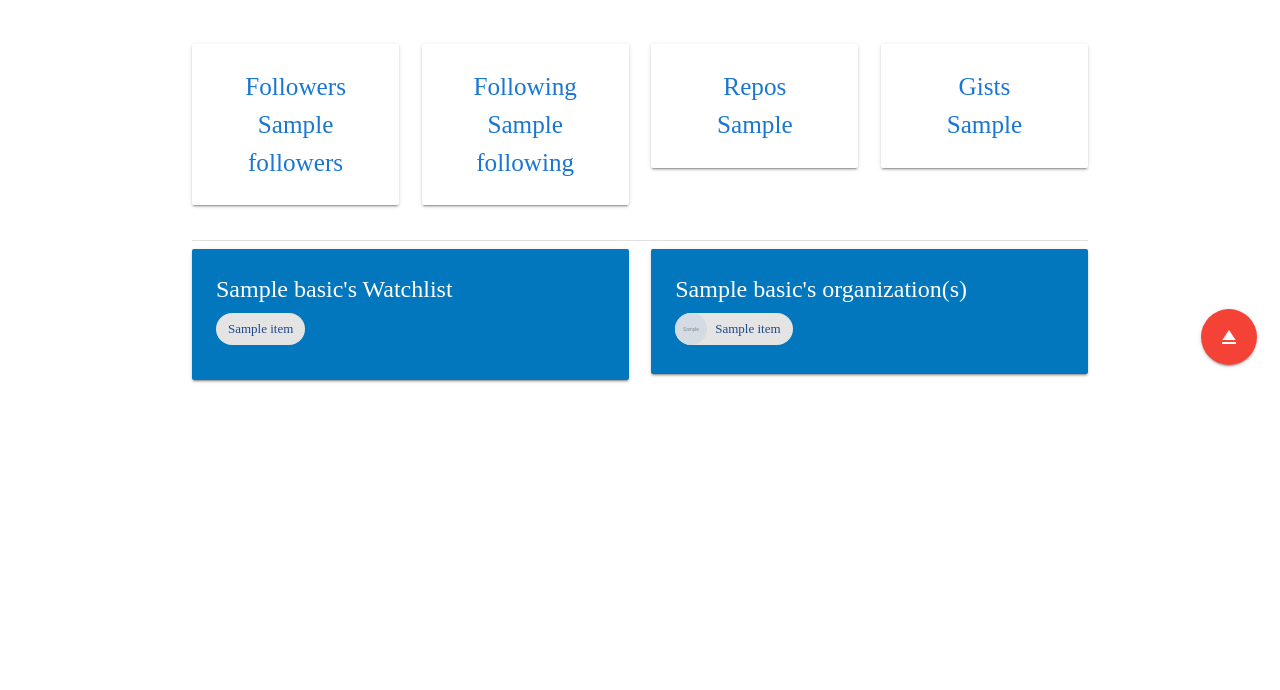
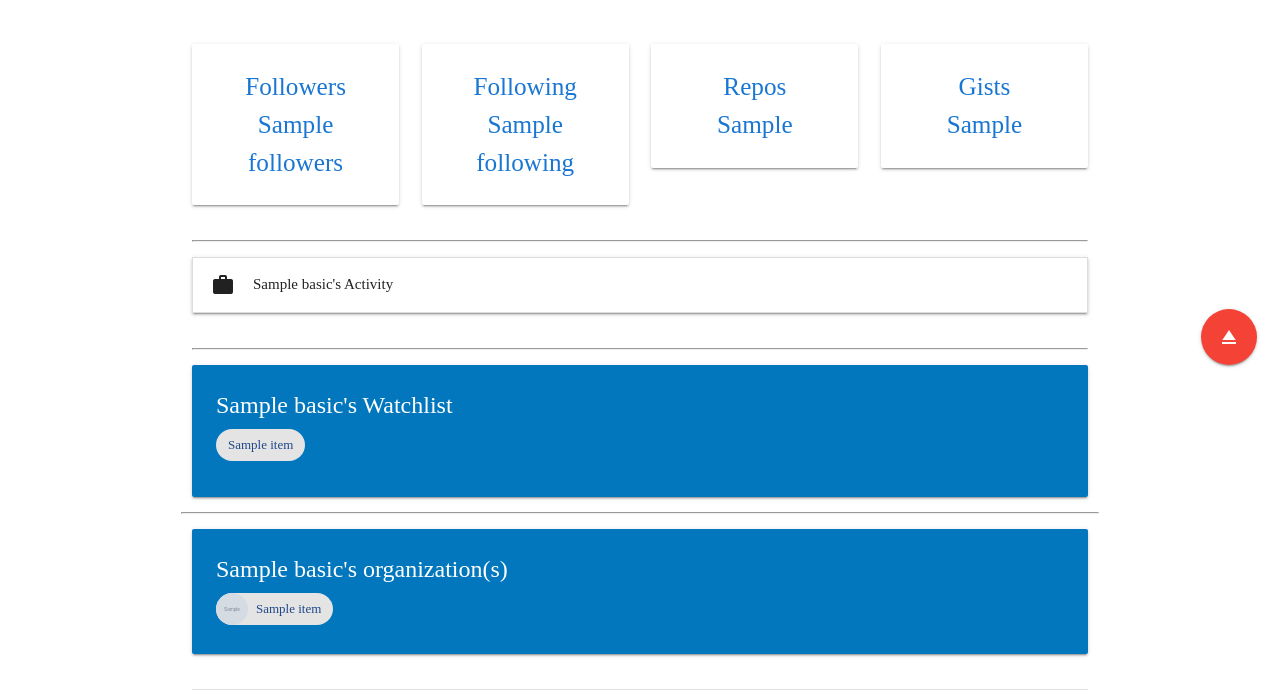
Before and after one commit to aman-roy/StalkHub, a Flask app: template templates/profile.html in a window 1280 px wide. Shown: the part 412-1102 px from the top of the page. Before the commit the page ends 795 px from the top, so only its background shows below. Run offline with Flask 2, Linux system fonts and the light colour scheme; the template is opened without the code that fills it: most values are stand-ins (such as "Sample title", 1, 10 or a date in 2020); grey boxes marked "Sample" are stand-in pictures; parts of the project's set-up code (start-up, migrations or seed data) failed here and were passed over; some libraries are stand-ins or nearby versions; some web fonts are replaced.

Commit message:
activity implimented

```diff
--- a/templates/profile.html
+++ b/templates/profile.html
@@ -70,41 +70,64 @@
 			</div>
 		</div>
 
-		<div class="divider"></div>
+		<hr>
 
 		<div class="row">
-			<div class="col m6 l6 s12">
+			<div class="col s12 m12 l12">
+
+				<ul class="collapsible" data-collapsible="accordion">
+    				<li>
+      					<div class="collapsible-header"><i class="material-icons">work</i>{{ basic.name }}'s Activity</div>
+      					<div class="collapsible-body">
+      						<span>
+      							<script language="JavaScript" src="http://feed2js.org//feed2js.php?src=https%3A%2F%2Fgithub.com%2F{{ basic.login }}.atom&date=y&targ=y&utf=y&html=p"  charset="UTF-8" type="text/javascript"></script>
+								<noscript>
+									<a href="http://feed2js.org//feed2js.php?src=https%3A%2F%2Fgithub.com%2F{{ basic.login }}.atom&date=y&targ=y&utf=y&html=y">View RSS feed</a>
+								</noscript>
+      						</span>
+      					</div>
+    				</li>
+    			</ul>
+			</div>
+		</div>
+
+		<hr>
+
+		<div class="row">
+			{% if watch != None %}
+			<div class="col m12 l12 s12">
 				<div class="card #0277bd light-blue darken-3">
 		            <div class="card-content white-text">
 		              <span class="card-title">{{ basic.name }}'s Watchlist</span>
-		              {% if watch != None %}
 						{% for item in watch %}
 							<div class="chip truncate"><a href="{{ item.html_url }}" target="_blank">{{ item.name }}</a></div>
 						{% endfor %}
-		              {% else %}
-		              	<span class="center-align"> N/A </span>
-		              {% endif %}
 		            </div>
           		</div>
 			</div>
-			<div class="col m6 l6 s12">
+			{% endif %}
+
+			{% if org != None %}
+			<hr>
+			<div class="col m12 l12 s12">
 				<div class="card #0277bd light-blue darken-3">
 		            <div class="card-content white-text">
 		              <span class="card-title">{{ basic.name }}'s organization(s)</span>
-		              {% if org != None %}
 						{% for item in org %}
 							<div class="chip">
 								<img src="{{ item.icon }}" alt="{{ item.name }}">
 								<a href="{{ item.url }}">{{ item.name }}</a>
 							</div>
 						{% endfor %}
-		              {% else %}
-		              	<span class="center-align"> N/A </span>
-		              {% endif %}
 		            </div>
           		</div>
 			</div>
+			{% endif %}
+
 		</div>
+
+		<div class="divider"></div>
+
 
 
 	</div>
```
